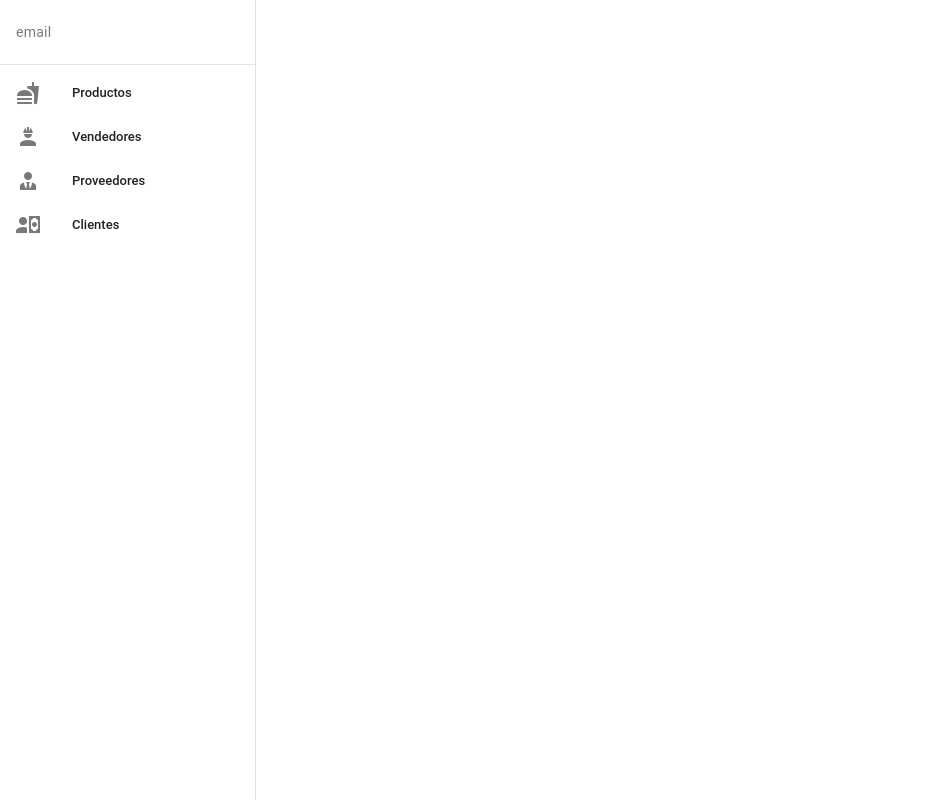
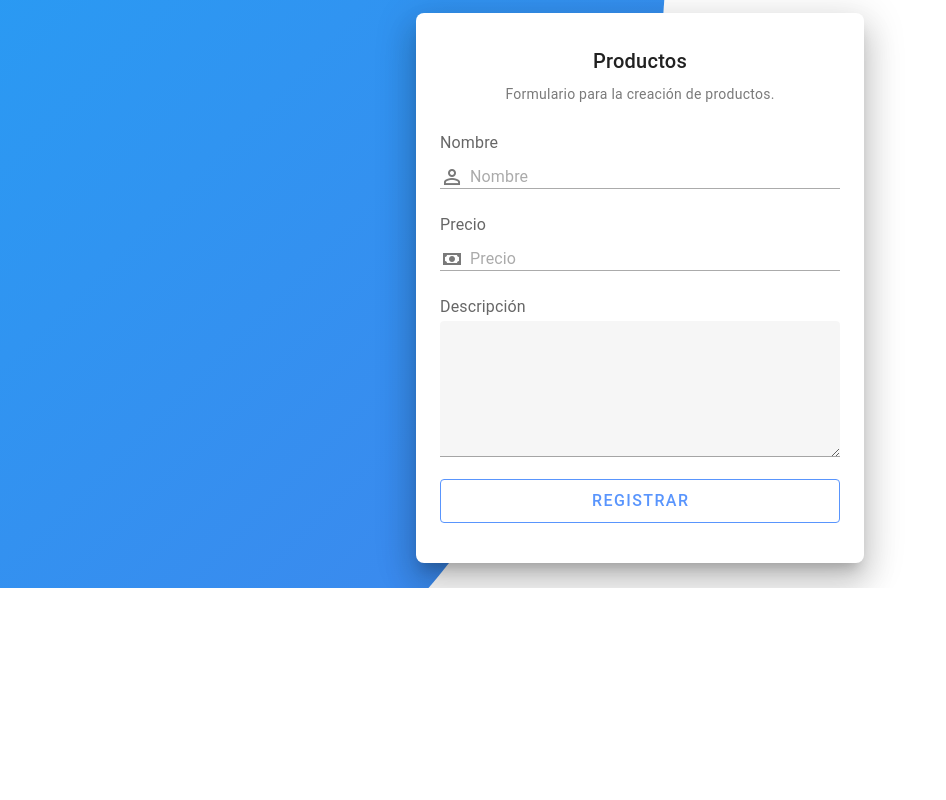
Before and after one commit to Mamnuu/Proyecto-Web, a Nuxt app: page /crearProducto in a window 1280 px wide. Shown: the whole page, without its empty margins (0-946 px from the left). Built offline with nearby package versions, Linux system fonts and the light colour scheme.

Commit message:
feat: CRM-7 registrar producto

```diff
--- a/db.json
+++ b/db.json
@@ -110,6 +110,13 @@
       "precio": 24000,
       "img": "https://newluxbrand.com/wp-content/uploads/2022/02/Chorizos-caseros-Newlux-optimized.jpg",
       "descripcion": "Nuestros Chorizos Mini son la prueba de que las mejores cosas vienen en pequeños paquetes. Estos diminutos chorizos han sido elaborados con el mismo amor y atención que sus contrapartes más grandes, pero en un formato perfecto para picar y disfrutar en cualquier momento."
+    },
+    {
+      "nombre": "Choricito",
+      "precio": "13000",
+      "descripcion": "Delicioso choricito",
+      "img": "/images/imgChorizos.jpg",
+      "id": 7
     }
   ],
   "sellers": [
--- /dev/null
+++ b/pages/crearProducto.vue
@@ -0,0 +1,195 @@
+<template>
+  <div class="register-container">
+    <div class="form-container">
+      <v-card
+        class="mx-auto pa-6 pb-2"
+        elevation="20"
+        max-width="448"
+        rounded="lg"
+      >
+        <v-card-title style="text-align: center">Productos</v-card-title>
+        <v-card-subtitle style="text-align: center"
+          >Formulario para la creación de productos.</v-card-subtitle
+        >
+        <br />
+        <div class="text-subtitle-1 text-medium-emphasis">Nombre</div>
+
+        <v-text-field
+          v-model="nombre"
+          density="compact"
+          placeholder="Nombre"
+          prepend-inner-icon="mdi-account-outline"
+          variant="underlined"
+          :rules="Rules"
+        ></v-text-field>
+
+        <div class="text-subtitle-1 text-medium-emphasis">Precio</div>
+
+        <v-text-field
+          v-model="precio"
+          density="compact"
+          placeholder="Precio"
+          prepend-inner-icon="mdi-cash"
+          variant="underlined"
+          :rules="Rules"
+        ></v-text-field>
+
+        <div class="text-subtitle-1 text-medium-emphasis">Descripción</div>
+
+        <v-textarea
+          name="input-7-4"
+          v-model="descripcion"
+          density="compact"
+          prepend-inner-icon="text-box-outline"
+          :rules="Rules"
+        ></v-textarea>
+
+        <v-btn
+          block
+          class="mb-8"
+          color="#5995fd"
+          size="large"
+          variant="outlined"
+          @click="register"
+        >
+          Registrar
+        </v-btn>
+      </v-card>
+    </div>
+  </div>
+</template>
+
+<script>
+import axios from "axios";
+import Swal from "sweetalert2";
+let nextProductId = 6; // Contador para el ID secuencial
+const img = "/images/imgChorizos.jpg";
+
+const errorMessage = ref("");
+
+export default {
+  data: () => {
+    return {
+      Rules: [(v) => !!v || "El campo es obligatorio"],
+      nombre: "",
+      precio: "",
+      descripcion: "",
+    };
+  },
+  methods: {
+    async getProducts() {
+      try {
+        const response = await axios.get("http://localhost:3001/products");
+        this.products = response.data;
+      } catch (error) {
+        console.error("Error al obtenter los productos", error);
+      }
+    },
+    async register() {
+      await this.getProducts();
+
+      // Validación campos vacíos
+      if (this.nombre == "" || this.precio == "" || this.descripcion == "") {
+        errorMessage.value = "Por favor, ingresa todos los campos.";
+        Swal.fire({
+          icon: "error",
+          title: "Oops...",
+          text: errorMessage.value,
+        });
+        return;
+      }
+
+      // Verificar si existe el producto
+      const productExists = this.products.some(
+        (product) => product.nombre === this.nombre
+      );
+
+      if (productExists) {
+        console.error("El producto ya está registrado.");
+      } else {
+        // Generación de ID secuencial única para el producto
+        const productId = nextProductId;
+
+        // Incrementa el contador para el siguiente usuario
+        nextProductId++;
+
+        // Registra al usuario con el ID generado
+        const newProduct = {
+          id: this.productId,
+          nombre: this.nombre,
+          precio: this.precio,
+          descripcion: this.descripcion,
+          img: img,
+        };
+
+        // Añade el usuario al servidor
+        await this.addProduct(newProduct);
+
+        console.log("", newProduct);
+      }
+    },
+    async addProduct(product) {
+      try {
+        const response = await axios.post(
+          "http://localhost:3001/products",
+          product
+        );
+        console.log("Producto agregado:", response.data);
+        // Redirección al home
+        this.$router.push("/home");
+        Swal.fire({
+          icon: "success",
+          title: "Registro exitoso",
+        });
+      } catch (error) {
+        console.error("Error al agregar producto:", error);
+        Swal.fire({
+          icon: "error",
+          title: "Error en el registro:",
+        });
+      }
+    },
+  },
+};
+definePageMeta({
+  layout: "blank",
+});
+</script>
+
+<style scoped>
+/* Centra el formulario verticalmente y elimina el espacio alrededor */
+.form-container {
+  justify-content: center;
+  align-items: center;
+  height: 80%;
+  padding-top: 1%;
+  padding-bottom: 2%;
+}
+
+.form-container v-card {
+  width: 100%;
+  /* Ajusta el ancho de la tarjeta al 100% del contenedor */
+}
+
+.register-container {
+  position: relative;
+  width: 100%;
+  background-color: #fff;
+  height: 100%;
+  overflow: hidden;
+}
+
+.register-container:before {
+  content: "";
+  position: absolute;
+  height: 2000px;
+  width: 2000px;
+  top: -10%;
+  right: 48%;
+  transform: translateY(-50%);
+  background-image: linear-gradient(-45deg, #4481eb 0%, #04befe 100%);
+  transition: 1.8s ease-in-out;
+  border-radius: 50%;
+  z-index: 0;
+}
+</style>
--- a/pages/home.vue
+++ b/pages/home.vue
@@ -32,7 +32,7 @@
           <DescripcionP :producto="currentProduct" :dialog="dialog" @closeDialog="closeDialog"></DescripcionP>
         </v-dialog>
       </v-card>
-      <v-btn fab dark large color=#5995fd class="btn-flotante">
+      <v-btn fab dark large color=#5995fd class="btn-flotante" to="/crearProducto">
         <v-icon size="50">mdi-plus</v-icon>
       </v-btn>
     </v-row>
```
